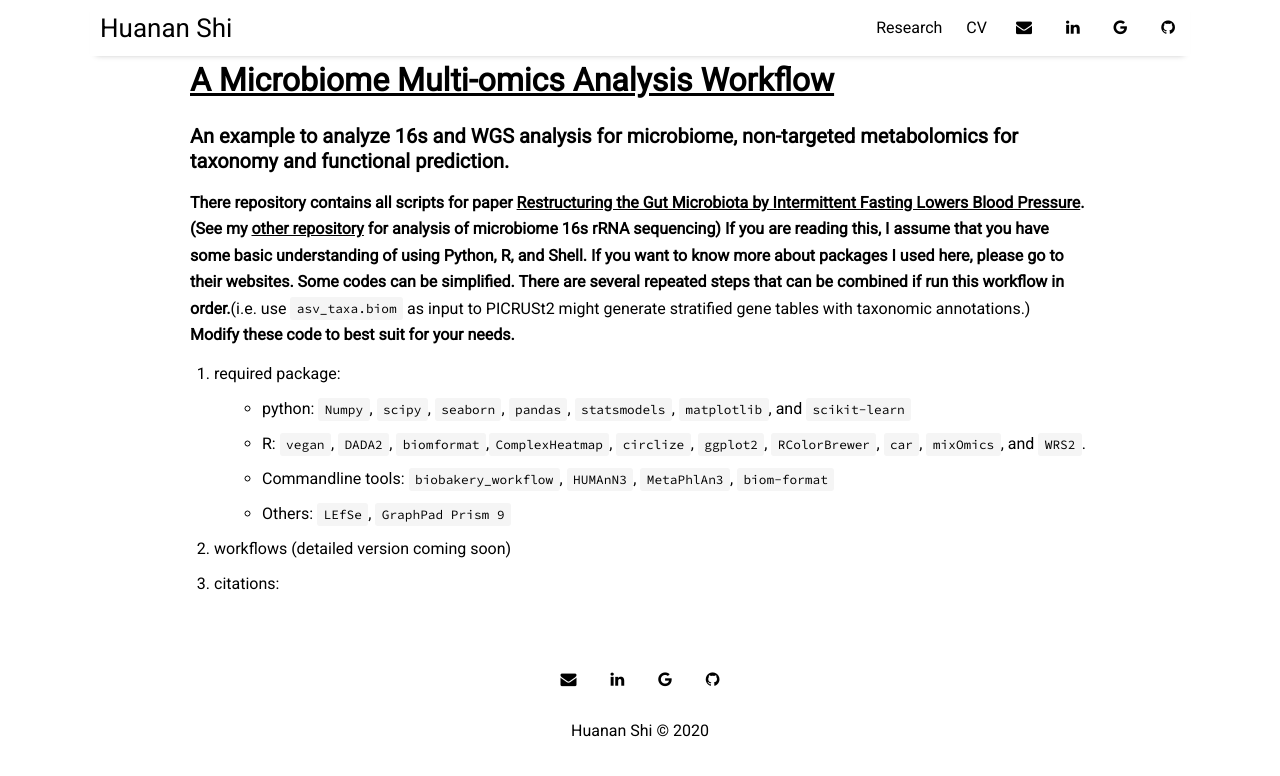
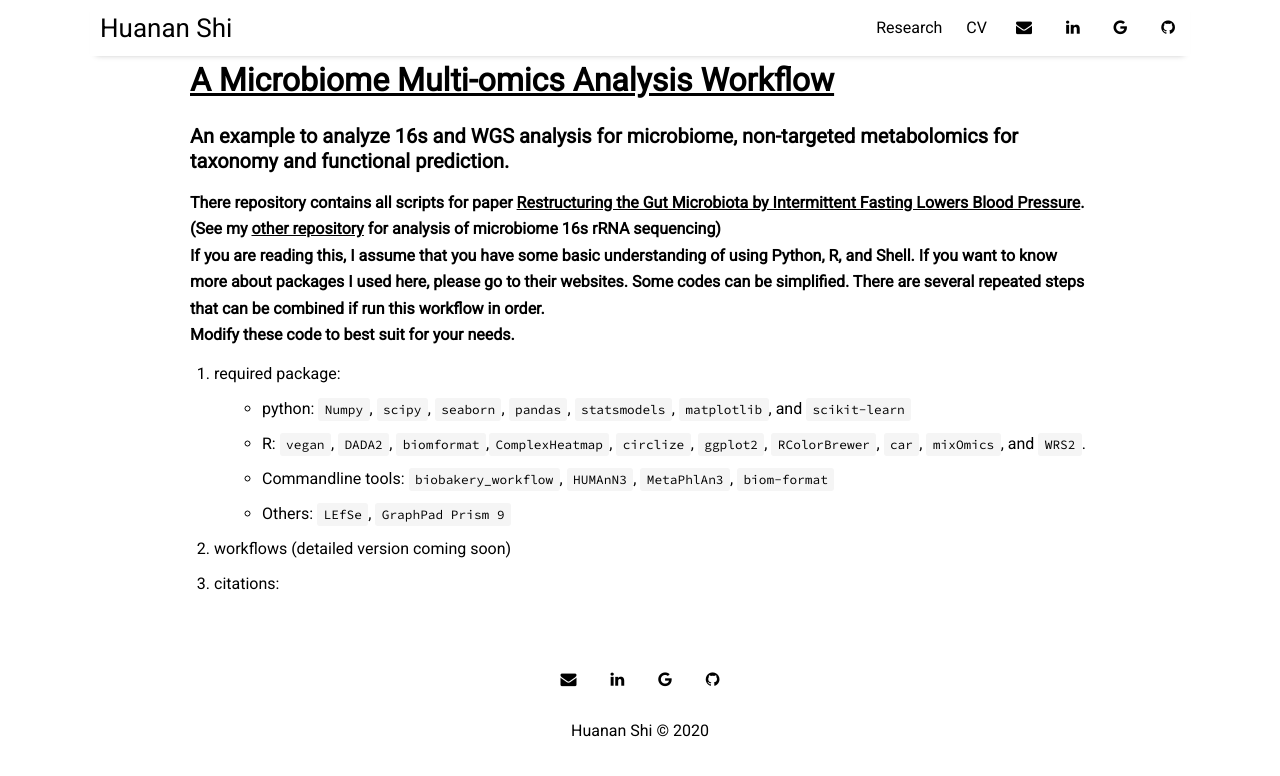
Before and after one commit to huananfshi/huananfshi.github.io, a Jekyll site: the page built from research/a_microbiome_multiomics_analysis_workflow.md, in a window 1280 px wide. Shown: the top 776 px of the page. Built offline with Jekyll 4.4.1, drawn with Linux system fonts in a browser that asks for light colours; nearby versions of some CDN libraries.

Commit message:
Update a_microbiome_multiomics_analysis_workflow.md

```diff
--- a/research/a_microbiome_multiomics_analysis_workflow.md
+++ b/research/a_microbiome_multiomics_analysis_workflow.md
@@ -7,10 +7,10 @@ tags: [workflows]
 ---
 # [A Microbiome Multi-omics Analysis Workflow](https://github.com/huananfshi/microbiome_multiomics_analysis_workflow)
 ### An example to analyze 16s and WGS analysis for microbiome, non-targeted metabolomics for taxonomy and functional prediction.
-**There repository contains all scripts for paper [Restructuring the Gut Microbiota by Intermittent Fasting Lowers Blood Pressure](https://doi.org/10.1161/circresaha.120.318155).**
-**(See my [other repository](https://github.com/huananfshi/16s_microbiome_analysis_workflow) for analysis of microbiome 16s rRNA sequencing)**
-**If you are reading this, I assume that you have some basic understanding of using Python, R, and Shell. If you want to know more about packages I used here, please go to their websites. Some codes can be simplified. There are several repeated steps that can be combined if run this workflow in order.**(i.e. use `asv_taxa.biom` as input to PICRUSt2 might generate stratified gene tables with taxonomic annotations.) <br />
-**Modify these code to best suit for your needs.**
+**There repository contains all scripts for paper [Restructuring the Gut Microbiota by Intermittent Fasting Lowers Blood Pressure](https://doi.org/10.1161/circresaha.120.318155).** <br />
+**(See my [other repository](https://github.com/huananfshi/16s_microbiome_analysis_workflow) for analysis of microbiome 16s rRNA sequencing)** <br />
+**If you are reading this, I assume that you have some basic understanding of using Python, R, and Shell. If you want to know more about packages I used here, please go to their websites. Some codes can be simplified. There are several repeated steps that can be combined if run this workflow in order.** <br />
+**Modify these code to best suit for your needs.** <br />
 
 1. required package:
   * python: `Numpy`, `scipy`, `seaborn`, `pandas`, `statsmodels`, `matplotlib`, and `scikit-learn`
```
